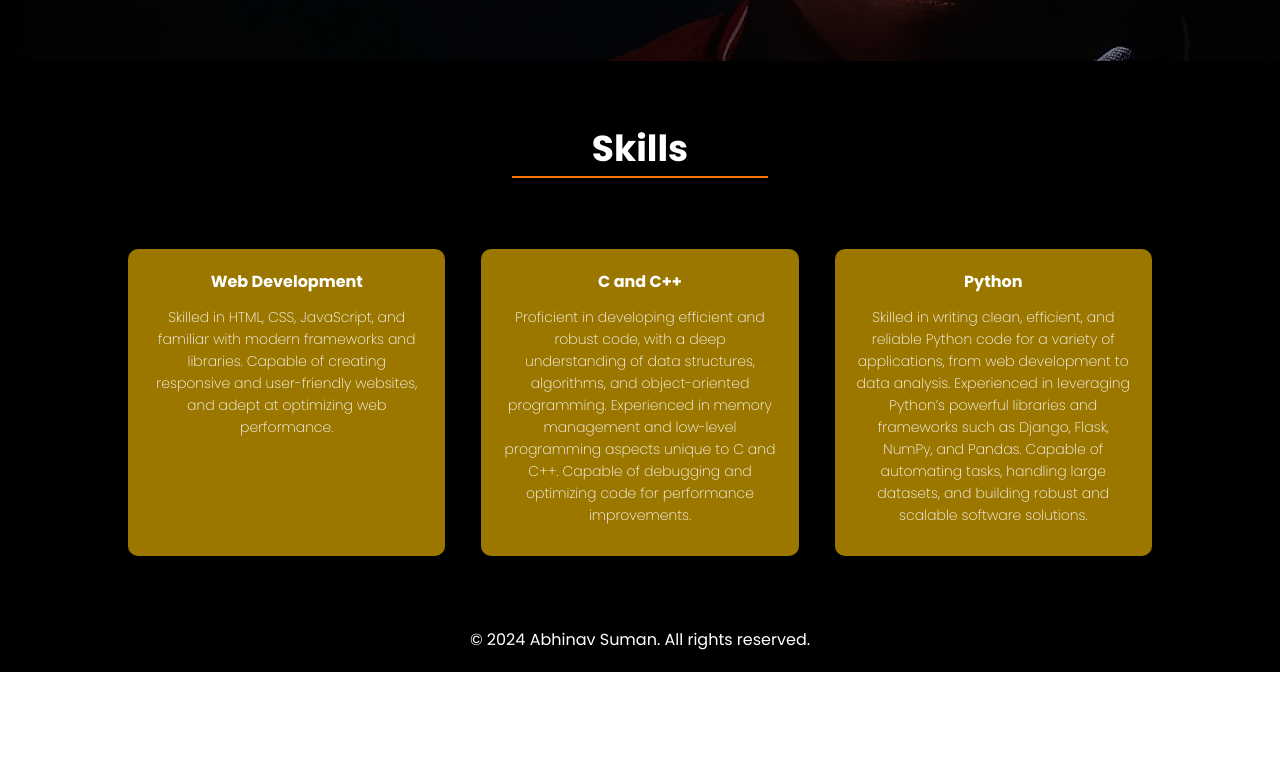
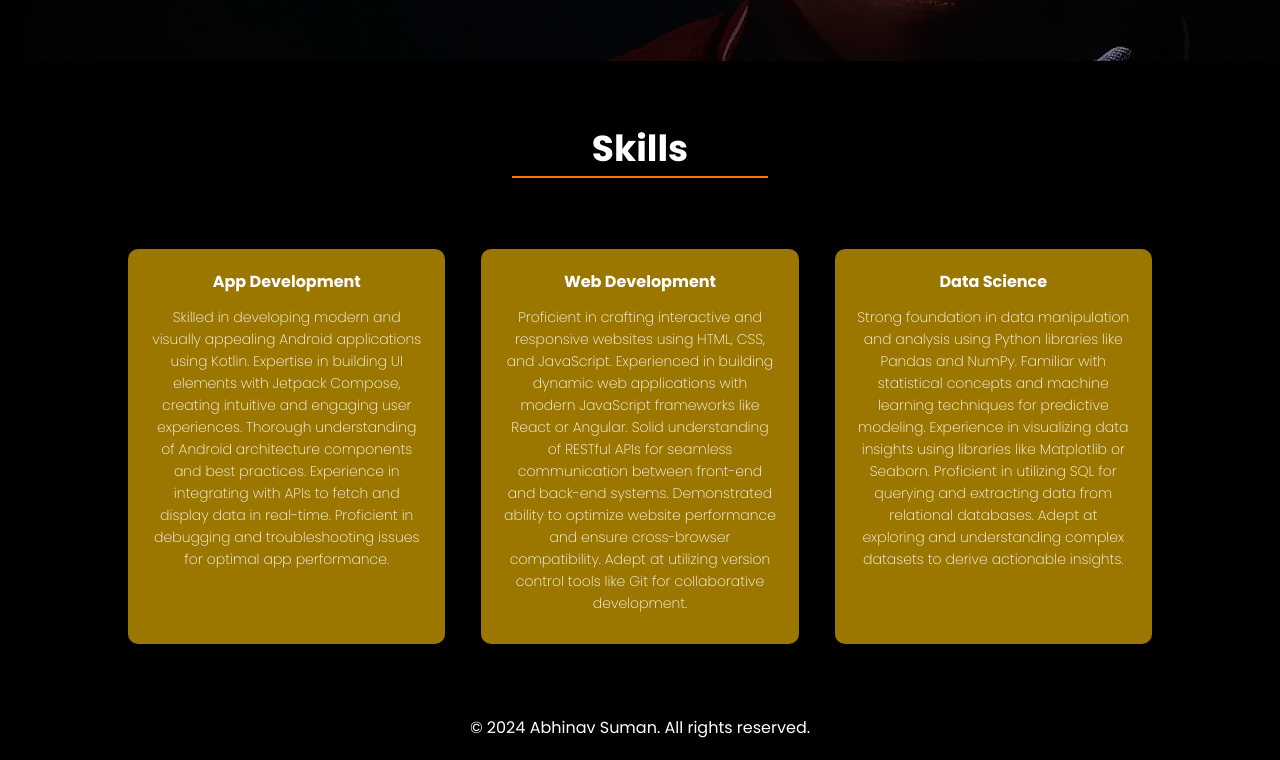
Before and after one commit to happyabhinavmaurya/Portfolio, a plain HTML site: page index.html in a window 1280 px wide. Shown: the part 739-1499 px from the top of the page. Before the commit the page ends 1411 px from the top, so only its background shows below. Drawn offline with Linux system fonts and the light colour scheme.

Commit message:
Skills changes

```diff
--- a/index.html
+++ b/index.html
@@ -77,35 +77,50 @@
                 <p></p>
 
                 <div class="row">
+
                     <div class="skill-col">
-                        <h3>Web Development</h3>
-                        <p>Skilled in HTML, CSS, JavaScript, and familiar with
-                            modern frameworks and libraries. Capable of creating
-                            responsive and user-friendly websites, and adept at
-                            optimizing web performance.</p>
+                        <h3>App Development</h3>
+                        <p>Skilled in developing modern and visually appealing
+                            Android applications using Kotlin.
+                            Expertise in building UI elements with Jetpack
+                            Compose, creating intuitive and engaging user
+                            experiences.
+                            Thorough understanding of Android architecture
+                            components and best practices.
+                            Experience in integrating with APIs to fetch and
+                            display data in real-time.
+                            Proficient in debugging and troubleshooting issues
+                            for optimal app performance.</p>
                     </div>
 
                     <div class="skill-col">
-                        <h3>C and C++</h3>
-                        <p>Proficient in developing efficient and robust code,
-                            with a deep understanding of data structures,
-                            algorithms, and object-oriented programming.
-                            Experienced in memory management and low-level
-                            programming aspects unique to C and C++. Capable of
-                            debugging and optimizing code for performance
-                            improvements.</p>
+                        <h3>Web Development</h3>
+                        <p>Proficient in crafting interactive and responsive
+                            websites using HTML, CSS, and JavaScript.
+                            Experienced in building dynamic web applications
+                            with modern JavaScript frameworks like React or
+                            Angular.
+                            Solid understanding of RESTful APIs for seamless
+                            communication between front-end and back-end
+                            systems.
+                            Demonstrated ability to optimize website performance
+                            and ensure cross-browser compatibility.
+                            Adept at utilizing version control tools like Git
+                            for collaborative development.</p>
                     </div>
 
                     <div class="skill-col">
-                        <h3>Python</h3>
-                        <p>Skilled in writing clean, efficient, and reliable
-                            Python code for a variety of applications, from web
-                            development to data analysis. Experienced in
-                            leveraging Python’s powerful libraries and
-                            frameworks such as Django, Flask, NumPy, and Pandas.
-                            Capable of automating tasks, handling large
-                            datasets, and building robust and scalable software
-                            solutions.</p>
+                        <h3>Data Science</h3>
+                        <p>Strong foundation in data manipulation and analysis
+                            using Python libraries like Pandas and NumPy.
+                            Familiar with statistical concepts and machine
+                            learning techniques for predictive modeling.
+                            Experience in visualizing data insights using
+                            libraries like Matplotlib or Seaborn.
+                            Proficient in utilizing SQL for querying and
+                            extracting data from relational databases.
+                            Adept at exploring and understanding complex
+                            datasets to derive actionable insights.</p>
                     </div>
 
                 </div>
```
